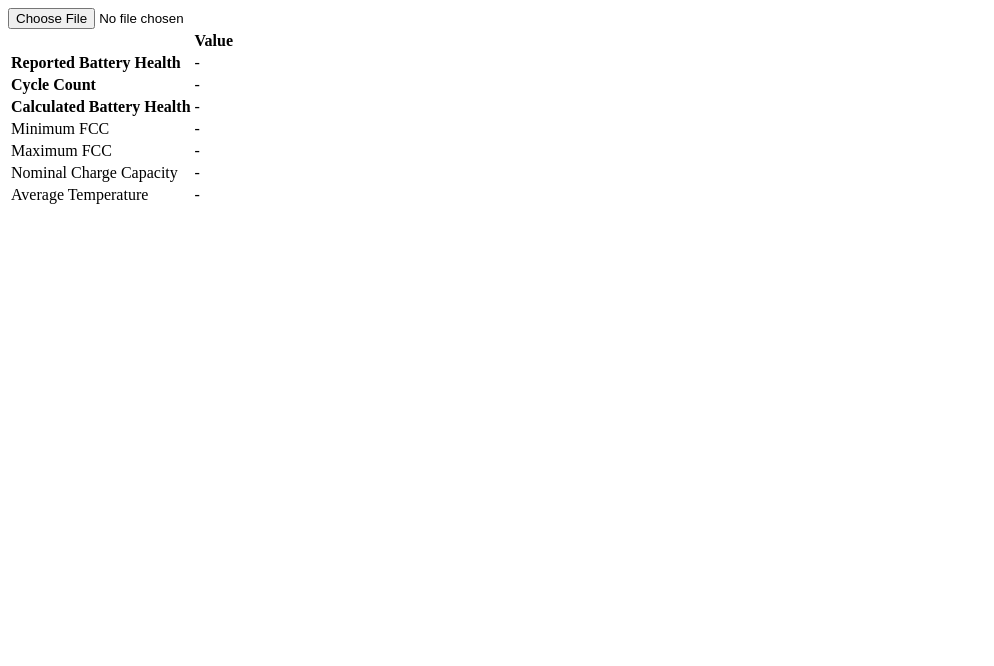
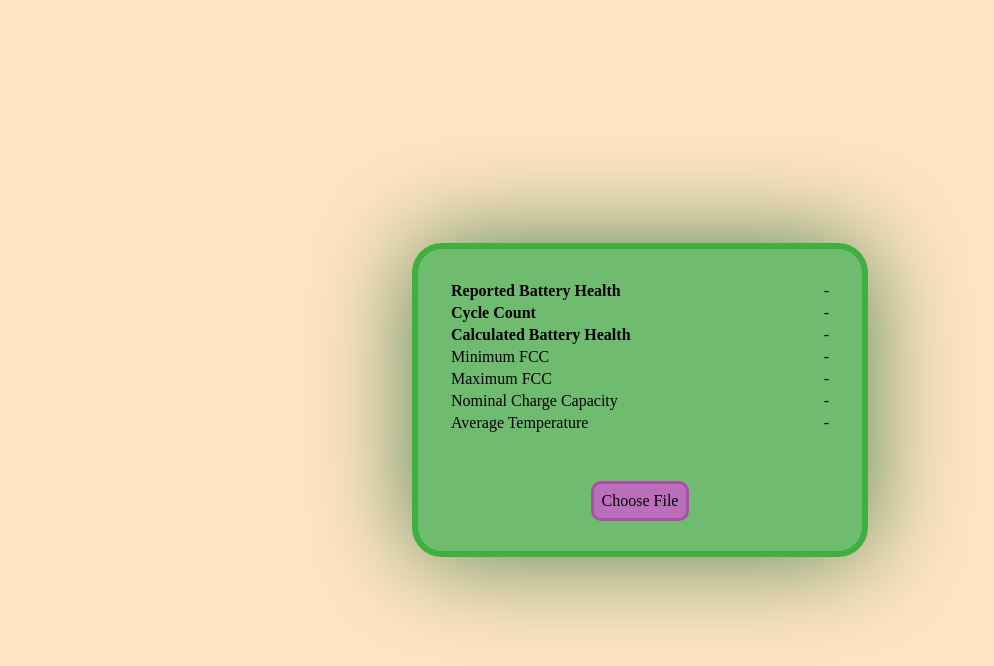
Before and after one commit to BlueWoIf/ios-battery-health, a plain HTML site: page index.html in a window 1280 px wide. Shown: the whole page, without its empty margins (0-994 px from the left). Drawn offline with Linux system fonts and the light colour scheme.

Commit message:
Add css, design

```diff
--- /dev/null
+++ b/index.css
@@ -0,0 +1,54 @@
+html {
+    background-color: bisque;
+}
+
+html,
+body {
+    margin: 0;
+    height: 100%;
+}
+
+body {
+    display: flex;
+    justify-content: center;
+    align-items: center;
+}
+
+#stats {
+    width: 30%;
+    background-color: rgb(111, 187, 111);
+    border: 6px solid rgb(63, 175, 63);
+    border-radius: 30px;
+    padding: 30px;
+    box-shadow: 0px 0px 100px rgb(80, 134, 80);
+
+    table {
+        width: 100%;
+        margin-bottom: 30px;
+
+        td:nth-of-type(even) {
+            text-align: right;
+        }
+
+        td:nth-of-type(odd) {
+            text-align: left;
+        }
+    }
+
+    #upload {
+        display: flex;
+        justify-content: center;
+        align-items: center;
+
+    }
+
+    label {
+        background-color: #BB6FBB;
+        color: black;
+        padding: 0.5rem;
+        border-radius: 10px;
+        border: 3px solid #A84FA8;
+        cursor: pointer;
+        margin-top: 1rem;
+    }
+}
--- a/index.html
+++ b/index.html
@@ -4,17 +4,13 @@
 <head>
     <meta charset="UTF-8">
     <meta name="viewport" content="width=device-width, initial-scale=1.0">
+    <link rel="stylesheet" href="index.css">
     <title>iPhone battery health</title>
 </head>
 
 <body>
-    <input type="file" id="input" accept=".synced" />
-    <script src="script.js"></script>
+    <div id="stats">
         <table id="stattable">
-        <tr>
-            <th></th>
-            <th>Value</th>
-        </tr>
             <tr id="rbh">
                 <td><b>Reported Battery Health</b></td>
                 <td>-</td>
@@ -44,6 +40,12 @@
                 <td>-</td>
             </tr>
         </table>
+        <div id="upload">
+            <input type="file" id="upload-btn" accept=".synced" hidden />
+            <label for="upload-btn">Choose File</label>
+        </div>
+    </div>
+    <script src="script.js"></script>
 </body>
 
 </html>
--- a/script.js
+++ b/script.js
@@ -1,4 +1,4 @@
-let fileInput = document.getElementById('input');
+let fileInput = document.getElementById('upload-btn');
 fileInput.onchange = () => {
     let selectedFile = fileInput.files[0];
     const reader = new FileReader();
@@ -10,7 +10,7 @@ fileInput.onchange = () => {
         document.getElementById("rbh").getElementsByTagName("td")[1].textContent = text.match(/last_value_MaximumCapacityPercent":\s*([0-9.]+)/i)[1] + "%";
         //rightalign todo
         document.getElementById("cc").getElementsByTagName("td")[1].textContent = text.match(/last_value_CycleCount":\s*([0-9.]+)/i)[1];
-        document.getElementById("cbh").getElementsByTagName("td")[1].textContent = nccp + "%";
+        document.getElementById("cbh").getElementsByTagName("td")[1].textContent = nccp.toFixed(2) + "%";
         document.getElementById("minfcc").getElementsByTagName("td")[1].textContent = text.match(/last_value_MinimumFCC":\s*([0-9.]+)/i)[1] + " mAh";
         document.getElementById("maxfcc").getElementsByTagName("td")[1].textContent = text.match(/last_value_MaximumFCC":\s*([0-9.]+)/i)[1] + " mAh";
         document.getElementById("ncc").getElementsByTagName("td")[1].textContent = text.match(/NominalChargeCapacity":\s*([0-9.]+)/i)[1] + " mAh";
```
Lines whose indentation alone changed are shown as unchanged.
